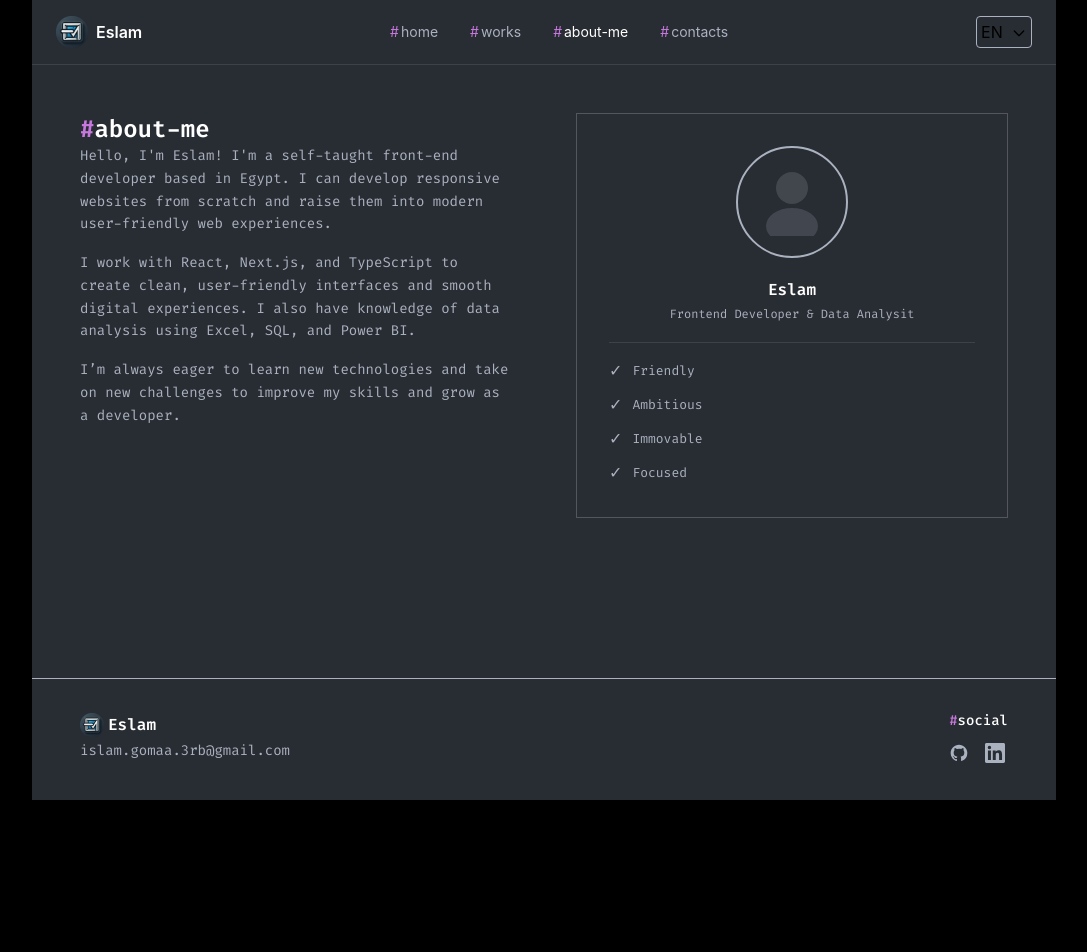
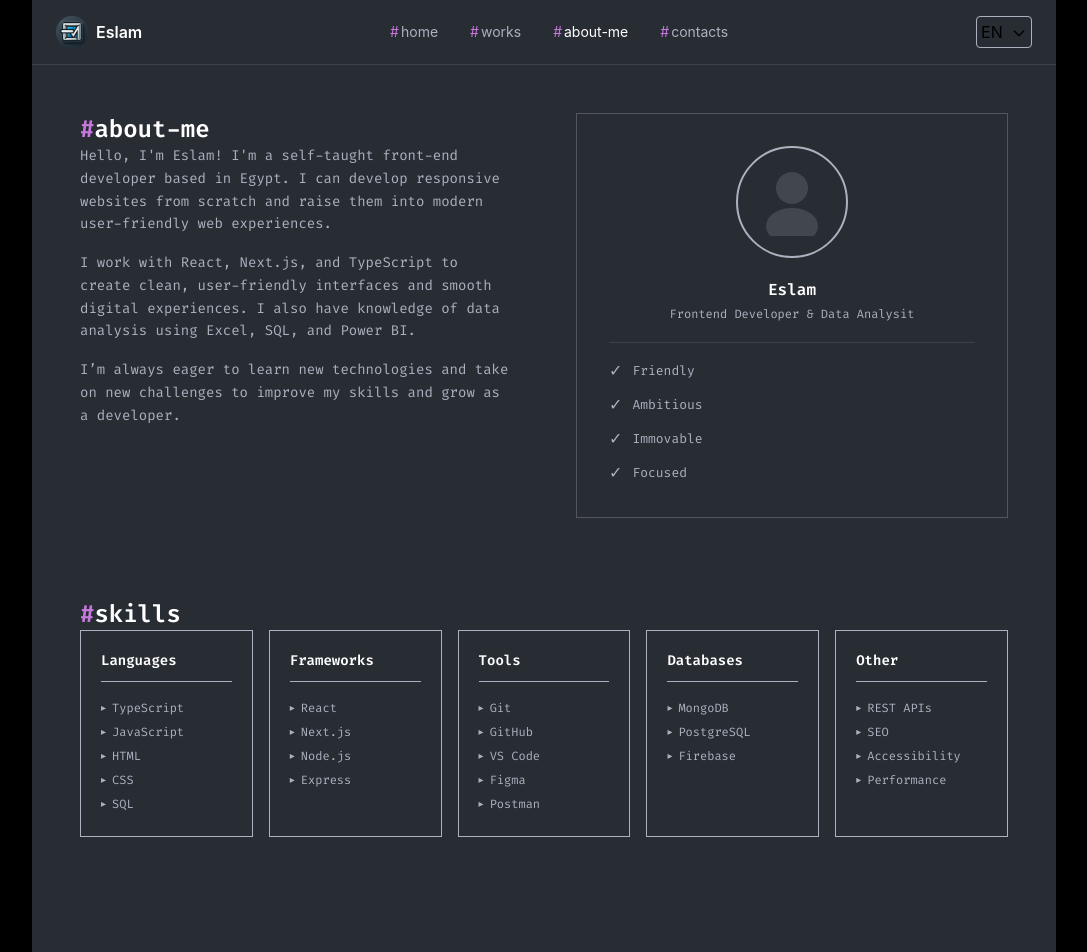
Before and after one commit to Eslam-mg/portfolio, a Next.js app: page /about-me in a window 1280 px wide. Shown: the top 952 px of the page, without its empty margins (96-1183 px from the left). Before the commit the page ends 800 px from the top, so only its background shows below. Built offline with nearby package versions, Linux system fonts and the light colour scheme.

Commit message:
add skills to about-me apge

```diff
--- a/src/app/about-me/page.tsx
+++ b/src/app/about-me/page.tsx
@@ -59,6 +59,28 @@ export default function page() {
                     </div>
                 </div>
             </div>
+
+            {/* Skills */}
+            <div className="mb-20">
+                <SectionHeader title="skills" />
+                <div className="grid grid-cols-1 sm:grid-cols-2 lg:grid-cols-3 xl:grid-cols-5 gap-4">
+                    {skillGroups.map((group) => (
+                        <div key={group.title} className="border border-borderColor p-5">
+                            <h3 className="text-white m-0 mb-3.5 text-sm font-semibold border-b border-borderColor pb-2.5">
+                                {group.title}
+                            </h3>
+                            <ul className="list-none m-0 p-0">
+                                {group.skills.map((skill) => (
+                                    <li key={skill} className="text-textPrimaryColor text-xs py-1 flex items-center gap-1.5">
+                                        <span className="text-primary text-[10px]">▸</span>
+                                        {skill}
+                                    </li>
+                                ))}
+                            </ul>
+                        </div>
+                    ))}
+                </div>
+            </div>
         </div>
     )
 };
```
